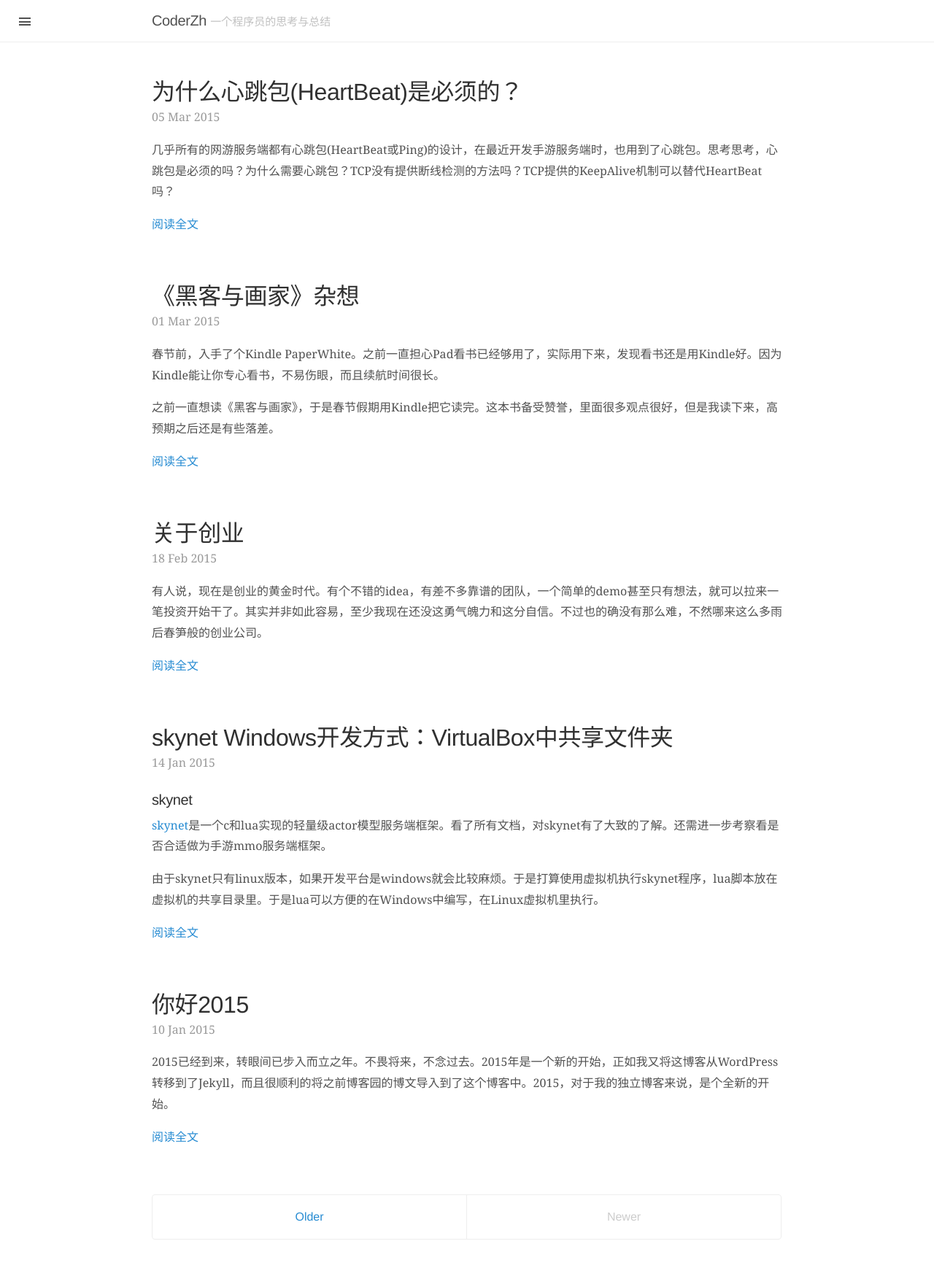
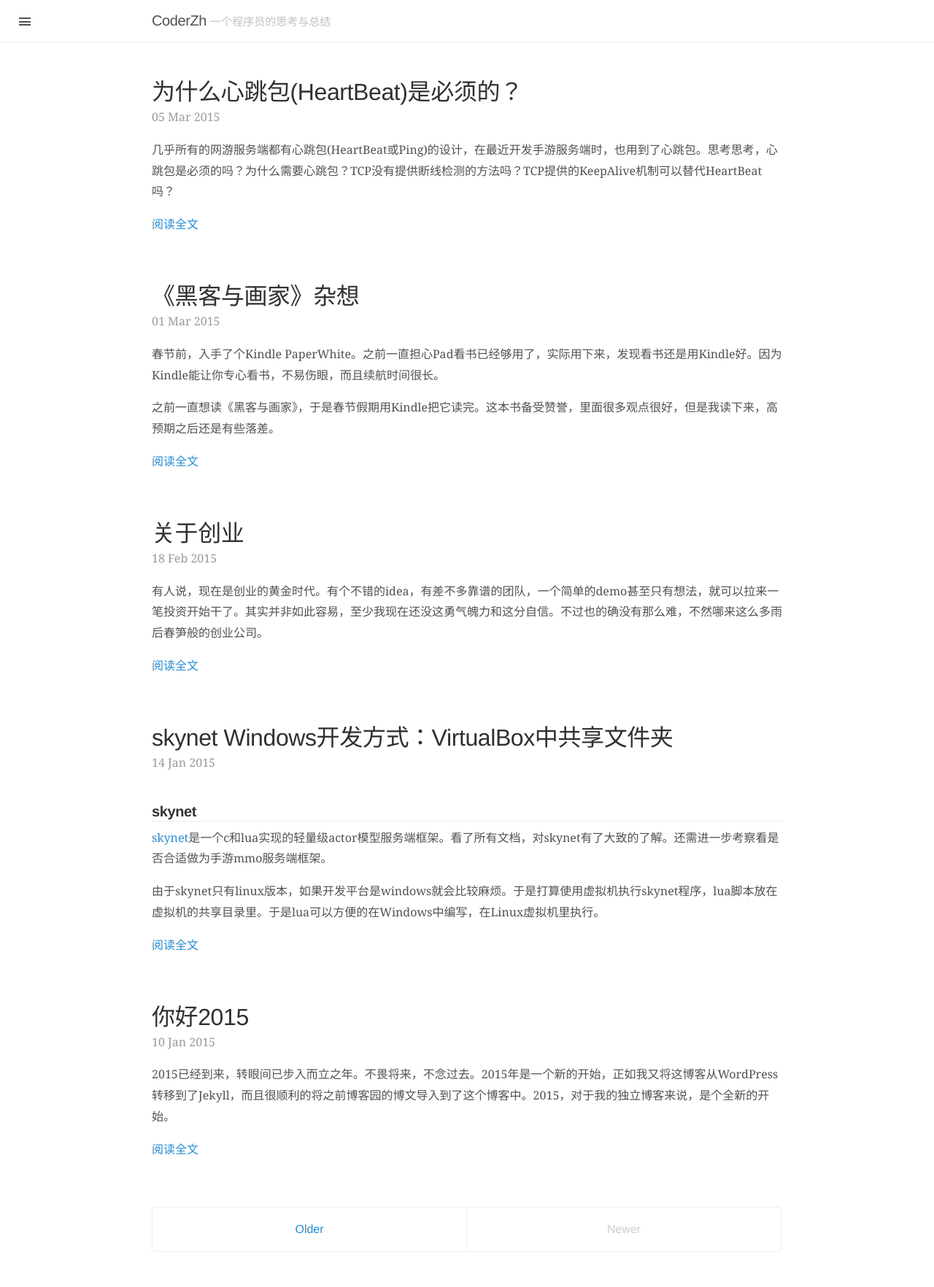
Before and after one commit to coderzh/coderzh.github.io, a Jekyll site: the page built from index.html, in a window 1280 px wide. Shown: the whole page at 73% size. Built offline with Jekyll 4.4.1, drawn with Linux system fonts in a browser that asks for light colours; Markdown is read by kramdown in place of the engine named in the settings; the list of posts is cut into pages by our own code; comment, search, counter and statistics services are not loaded.

Commit message:
文章h3增加下划线

```diff
--- a/public/css/lanyon.css
+++ b/public/css/lanyon.css
@@ -145,7 +145,7 @@ h1, h2, h3, h4, h5, h6 {
   top: 0;
   bottom: 0;
   left: -15rem;
-  width: 15rem;
+  width: 16rem;
   visibility: hidden;
   overflow-y: auto;
   font-family: "PT Sans", Helvetica, Arial, sans-serif;
@@ -300,6 +300,12 @@ a.sidebar-nav-item:focus {
 .page,
 .post {
   margin-bottom: 4em;
+}
+
+.post h3 {
+    border-bottom: 1px solid #eee;
+    margin-top: 2em;
+    font-weight: bold;
 }
 
 /* Blog post or page title */
```
